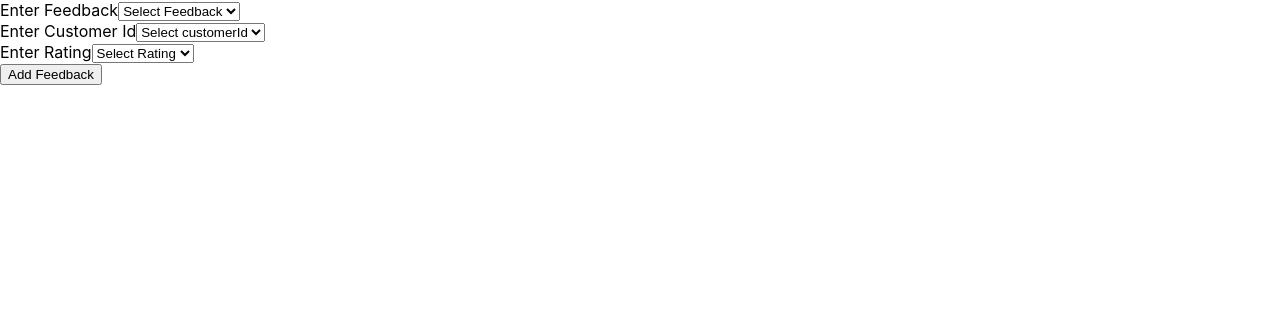
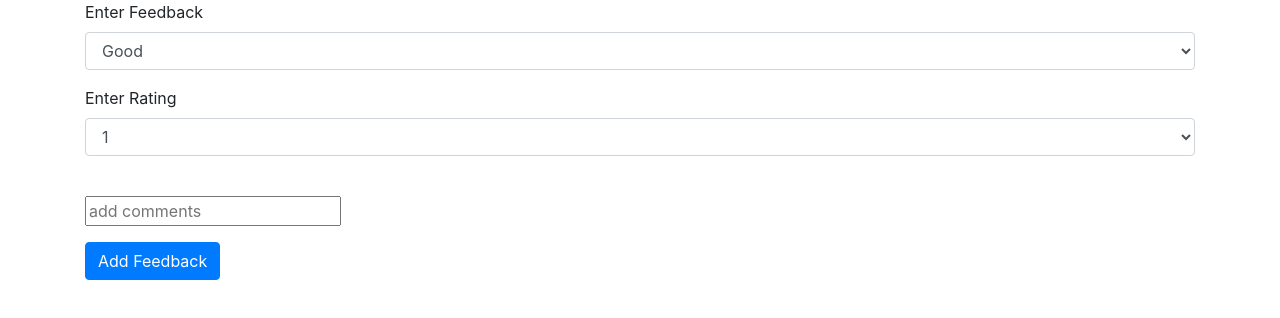
Before and after one commit to Navaneeth1220/tms_frontend, a React (Create React App) app in the folder tms/: page / in a window 1280 px wide. Shown: the top 318 px of the page. Built offline with nearby package versions, Linux system fonts and the light colour scheme.

Commit message:
changes made

```diff
--- a/tms/src/component/Feedback/AddFeedback.js
+++ b/tms/src/component/Feedback/AddFeedback.js
@@ -1,13 +1,14 @@
 import React, { useState } from "react";
 import DisplayFeedbackDetails from "./DisplayFeedbackDetails";
 import commonStyle from "./commonStyle.module.css"
+import "bootstrap/dist/css/bootstrap.min.css"
 
 export default function AddFeedback() {
 
 
     const feedbackRef = React.createRef();
     const ratingRef = React.createRef();
-    const customerIdRef=React.createRef();
+    const customerIdRef = React.createRef();
 
       const response={   feed:undefined,errMsg: undefined};
     const initialState = {
@@ -22,9 +23,11 @@ export default function AddFeedback() {
     const submitHandler = (event) => {
 
         event.preventDefault();
-       // setNewState({ ...currentState, formStatus: "form submitted successfully" });
+        //setNewState({ ...currentState, formStatus: "form submitted successfully" });
+
         let formData = { ...currentState };
-        console.log("form data that has to be sent to service", formData);
+        console.log("form data that has to be sent to service", formData)
+
 
       };
 
@@ -46,44 +49,31 @@ export default function AddFeedback() {
 
     return (
 
-        <div>
+      <div className="container">
           <form onSubmit={(event) => submitHandler(event)}>
-                <div>
+              <div className="form-group">
                   <label>Enter Feedback</label>
                   <select
+                  className="form-control"
                       name="feedback"
                       type="text"
                       ref={feedbackRef}
                       onChange={() => setFieldState(feedbackRef)}>
-                        <option disabled selected>Select Feedback</option>
                       <option value="Good">Good</option>
                       <option value="Average">Average</option>
                       <option value="Bad">Bad</option>
                       </select>
 
               </div>
-                <div>
-                    <label>Enter Customer Id</label>
-                    <select
-                        name="customerId"
-                        type="number"
-                        ref={customerIdRef}
-                        onChange={() => setFieldState(customerIdRef)}>
-                        <option disabled selected>Select customerId</option>
-                        <option value="1">1</option>
-                        <option value="2">2</option>
-                        <option value="3">3</option>
-                        </select>
 
-                </div>
-                <div>
+              <div className="form-group">
                   <label>Enter Rating</label>
                   <select
+                  className="form-control"
                       name="rating"
                       type="number"
                       ref={ratingRef}
                       onChange={() => setFieldState(ratingRef)}>
-                        <option disabled selected>Select Rating</option>
                       <option value="1">1</option>
                       <option value="2">2</option>
                       <option value="3">3</option>
@@ -91,31 +81,34 @@ export default function AddFeedback() {
                       <option value="5">5</option>
                       </select>
                   <br />
-                    <button type="submit">Add Feedback</button>
               </div>
+              <div className="form-group">
+                <input type="text" placeholder="add comments" name="Comments">
+                </input>
+              </div>
+              <button type="submit" className="btn btn-primary">Add Feedback</button>
           </form>
           <h2>{currentState.formStatus}</h2>
 
           {
-                response.feed ? (
+              currentState.feed ? (
 
                   <div>
                       <h2>Feedback Added Successfully</h2>
-                        <DisplayFeedbackDetails feed={response.feed} />
+                      <DisplayFeedbackDetails feed={currentState.feed} />
                   </div>
 
               ) : ""}
 
           {
-                response.errMsg ? (
+              currentState.errMsg ? (
 
                   <div className={commonStyle.error}>
                       Feedback Request Was Not Successful <br />
-                        {response.errMsg}
+                      {currentState.errMsg}
                   </div>
 
               ) : ""}
       </div>
-    );
-
+    )
               }
```
Lines whose indentation alone changed are shown as unchanged.
